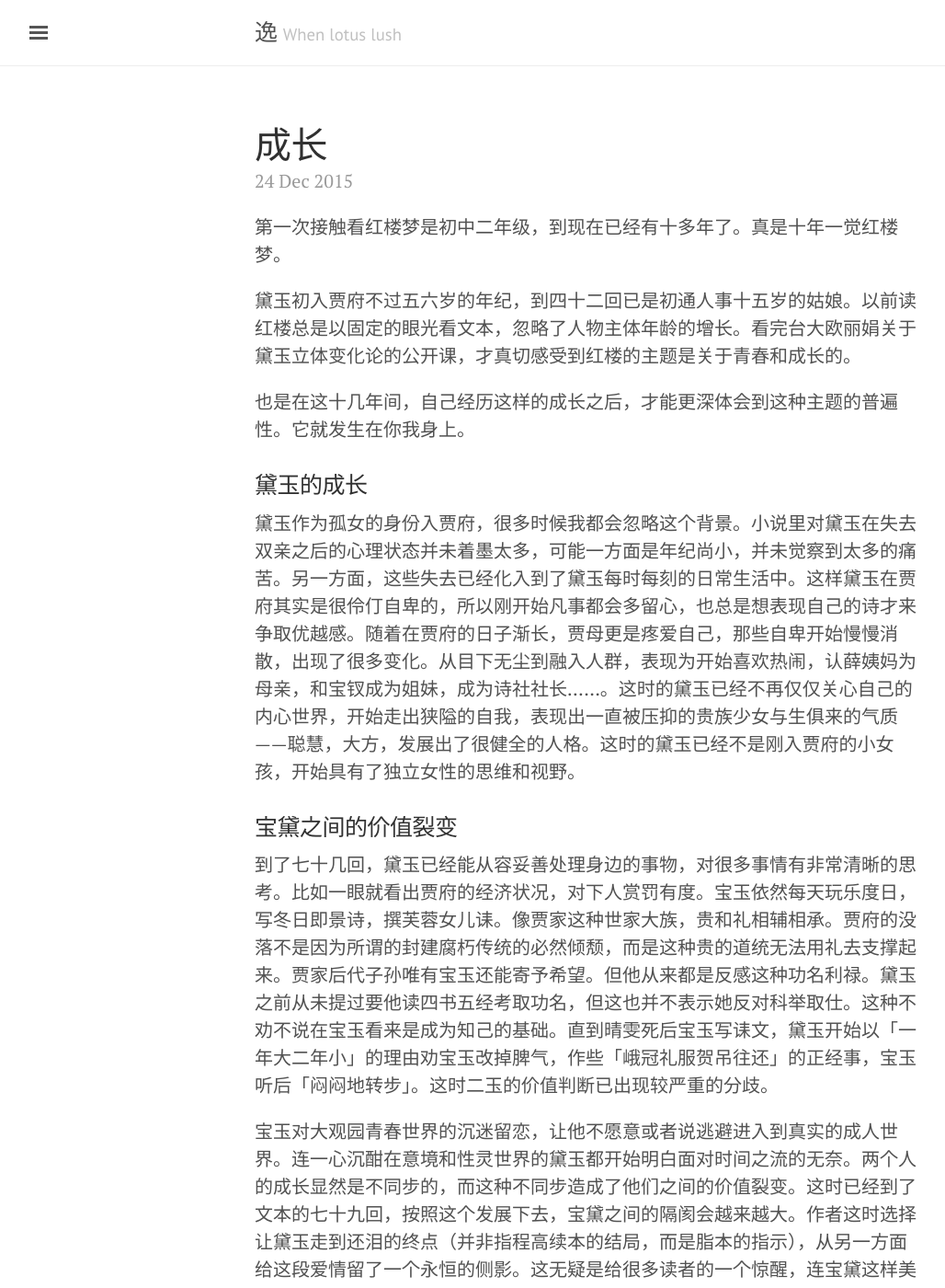
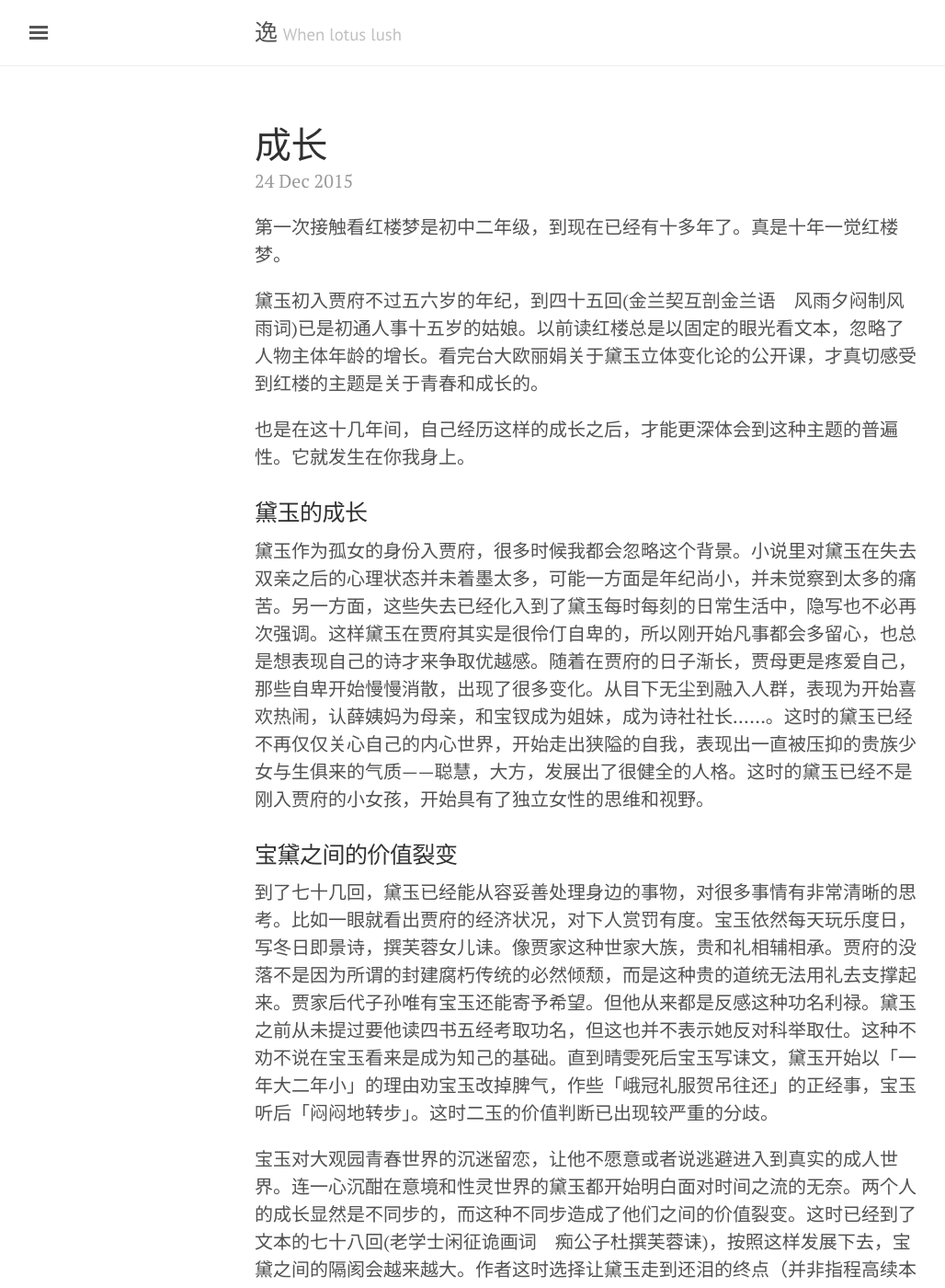
Before and after one commit to literblog/literblog.github.com, a Jekyll site: the page built from _posts/2015-12-24-lindaiyu.md, in a window 1280 px wide and 1400 px high. Shown: the whole window at 92% size, without its empty margins (3-1031 px from the left). Built offline with Jekyll 4.4.1, drawn with Linux system fonts in a browser that asks for light colours; comment, search, counter and statistics services are not loaded; some of the changed text lies outside the part shown.

Commit message:
commit from tool

```diff
--- a/_posts/2015-12-24-lindaiyu.md
+++ b/_posts/2015-12-24-lindaiyu.md
@@ -8,18 +8,20 @@ tags:
 
 第一次接触看红楼梦是初中二年级，到现在已经有十多年了。真是十年一觉红楼梦。
 
-黛玉初入贾府不过五六岁的年纪，到四十二回已是初通人事十五岁的姑娘。以前读红楼总是以固定的眼光看文本，忽略了人物主体年龄的增长。看完台大欧丽娟关于黛玉立体变化论的公开课，才真切感受到红楼的主题是关于青春和成长的。
+黛玉初入贾府不过五六岁的年纪，到四十五回(金兰契互剖金兰语　风雨夕闷制风雨词)已是初通人事十五岁的姑娘。以前读红楼总是以固定的眼光看文本，忽略了人物主体年龄的增长。看完台大欧丽娟关于黛玉立体变化论的公开课，才真切感受到红楼的主题是关于青春和成长的。
 
 也是在这十几年间，自己经历这样的成长之后，才能更深体会到这种主题的普遍性。它就发生在你我身上。
 
 ### 黛玉的成长
 
-黛玉作为孤女的身份入贾府，很多时候我都会忽略这个背景。小说里对黛玉在失去双亲之后的心理状态并未着墨太多，可能一方面是年纪尚小，并未觉察到太多的痛苦。另一方面，这些失去已经化入到了黛玉每时每刻的日常生活中。这样黛玉在贾府其实是很伶仃自卑的，所以刚开始凡事都会多留心，也总是想表现自己的诗才来争取优越感。随着在贾府的日子渐长，贾母更是疼爱自己，那些自卑开始慢慢消散，出现了很多变化。从目下无尘到融入人群，表现为开始喜欢热闹，认薛姨妈为母亲，和宝钗成为姐妹，成为诗社社长......。这时的黛玉已经不再仅仅关心自己的内心世界，开始走出狭隘的自我，表现出一直被压抑的贵族少女与生俱来的气质——聪慧，大方，发展出了很健全的人格。这时的黛玉已经不是刚入贾府的小女孩，开始具有了独立女性的思维和视野。
+黛玉作为孤女的身份入贾府，很多时候我都会忽略这个背景。小说里对黛玉在失去双亲之后的心理状态并未着墨太多，可能一方面是年纪尚小，并未觉察到太多的痛苦。另一方面，这些失去已经化入到了黛玉每时每刻的日常生活中，隐写也不必再次强调。这样黛玉在贾府其实是很伶仃自卑的，所以刚开始凡事都会多留心，也总是想表现自己的诗才来争取优越感。随着在贾府的日子渐长，贾母更是疼爱自己，那些自卑开始慢慢消散，出现了很多变化。从目下无尘到融入人群，表现为开始喜欢热闹，认薛姨妈为母亲，和宝钗成为姐妹，成为诗社社长......。这时的黛玉已经不再仅仅关心自己的内心世界，开始走出狭隘的自我，表现出一直被压抑的贵族少女与生俱来的气质——聪慧，大方，发展出了很健全的人格。这时的黛玉已经不是刚入贾府的小女孩，开始具有了独立女性的思维和视野。
 
 ### 宝黛之间的价值裂变
 
 到了七十几回，黛玉已经能从容妥善处理身边的事物，对很多事情有非常清晰的思考。比如一眼就看出贾府的经济状况，对下人赏罚有度。宝玉依然每天玩乐度日，写冬日即景诗，撰芙蓉女儿诔。像贾家这种世家大族，贵和礼相辅相承。贾府的没落不是因为所谓的封建腐朽传统的必然倾颓，而是这种贵的道统无法用礼去支撑起来。贾家后代子孙唯有宝玉还能寄予希望。但他从来都是反感这种功名利禄。黛玉之前从未提过要他读四书五经考取功名，但这也并不表示她反对科举取仕。这种不劝不说在宝玉看来是成为知己的基础。直到晴雯死后宝玉写诔文，黛玉开始以「一年大二年小」的理由劝宝玉改掉脾气，作些「峨冠礼服贺吊往还」的正经事，宝玉听后「闷闷地转步」。这时二玉的价值判断已出现较严重的分歧。
 
-宝玉对大观园青春世界的沉迷留恋，让他不愿意或者说逃避进入到真实的成人世界。连一心沉酣在意境和性灵世界的黛玉都开始明白面对时间之流的无奈。两个人的成长显然是不同步的，而这种不同步造成了他们之间的价值裂变。这时已经到了文本的七十九回，按照这个发展下去，宝黛之间的隔阂会越来越大。作者这时选择让黛玉走到还泪的终点（并非指程高续本的结局，而是脂本的指示），从另一方面给这段爱情留了一个永恒的侧影。这无疑是给很多读者的一个惊醒，连宝黛这样美好的灵魂伴侣都要面对青春的失去，爱情的消亡。那么，我们该如何自处。
+宝玉对大观园青春世界的沉迷留恋，让他不愿意或者说逃避进入到真实的成人世界。连一心沉酣在意境和性灵世界的黛玉都开始明白面对时间之流的无奈。两个人的成长显然是不同步的，而这种不同步造成了他们之间的价值裂变。这时已经到了文本的七十八回(老学士闲征诡画词　痴公子杜撰芙蓉诔)，按照这样发展下去，宝黛之间的隔阂会越来越大。作者这时选择让黛玉走到还泪的终点（并非指程高续本的结局，而是脂本的指示），从另一方面给这段爱情留了一个永恒的侧影。这无疑是给很多读者的一个惊醒，连宝黛这样美好的灵魂伴侣都要面对青春的失去，爱情的消亡。那么，我们该如何自处。
 
-面对时间之流，没人能停下来。成长必定伴随着失去，但也走入一个更大更真实的世界。
+面对时间之流，没人能停下来。成长必定伴随着失去，必定要走入一个更大更真实的世界。
+
+不到园林，怎知春色如许。不出园林，好景只是空自知。
```
